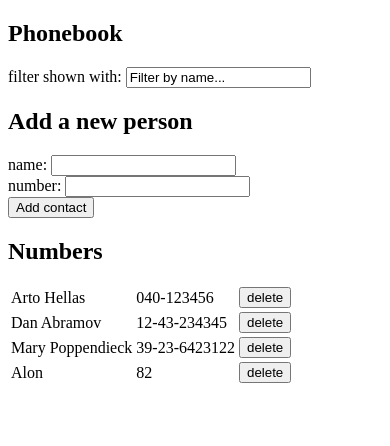
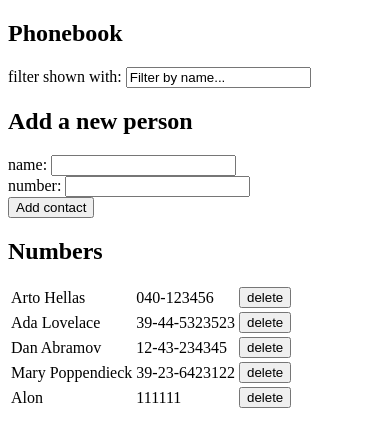
Before and after one commit to alonbofficial/Exercises-2.15.-2.18, a React (Create React App) app: page / in a window 390 px wide. Shown: the top 446 px of the page. Built offline with nearby package versions, Linux system fonts and the light colour scheme; data requests are answered from the project's data file.

Commit message:
2.18*:_Phonebook_step10

```diff
--- a/db.json
+++ b/db.json
@@ -4,6 +4,11 @@
       "name": "Arto Hellas",
       "number": "040-123456",
       "id": 1
+    },
+    {
+      "name": "Ada Lovelace",
+      "number": "39-44-5323523",
+      "id": 2
     },
     {
       "name": "Dan Abramov",
@@ -17,7 +22,7 @@
     },
     {
       "name": "Alon",
-      "number": "82",
+      "number": "111111",
       "id": 5
     }
   ]
--- a/src/App.js
+++ b/src/App.js
@@ -37,8 +37,19 @@ const InsertToPhonebook = (props) => {
   const addContact = event => {
 
     event.preventDefault();
-    phonebookService.create( { name, number } )
-    .then(response => props.handlePhonebook(props.phonebookList.concat(response.data)))
+
+    //Check if the name is already in the phonebook:
+    const foundContact = props.phonebookList.find(record => record.name === name)
+    if(foundContact === undefined){
+      // No record found:
+      phonebookService.create( { name, number } )
+      .then(response => props.handlePhonebook(props.phonebookList.concat(response.data)))
+    }else{
+      // A record was found matching the given name then:
+      alert(`${name} is already added to phonebook, replace the old number with a new one?`)
+      phonebookService.update(foundContact.id, { name, number })
+      .then(response => props.handlePhonebook(props.phonebookList.map(record => record.id === foundContact.id ? response : record)))
+    }
   }
 
   return(
--- a/src/services/phonebook.js
+++ b/src/services/phonebook.js
@@ -8,6 +8,11 @@ const getAll = () => {
     return request.then(response => response.data)
 }
 
-const deleteRecord = id => axios.delete(`http://localhost:3001/persons/${id}`)
+const deleteRecord = id => axios.delete(`${baseUrl}/${id}`)
 
-export default {create, getAll, deleteRecord}
+const update = (id, newObject) => {
+    const request = axios.put(`${baseUrl}/${id}`, newObject)
+    return request.then(response => response.data)
+  }
+
+export default {create, getAll, deleteRecord, update}
```
